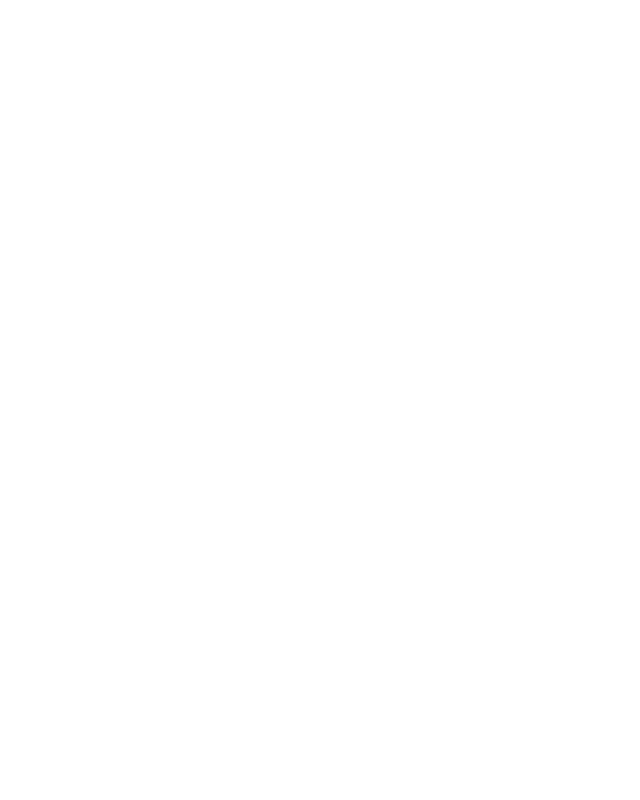
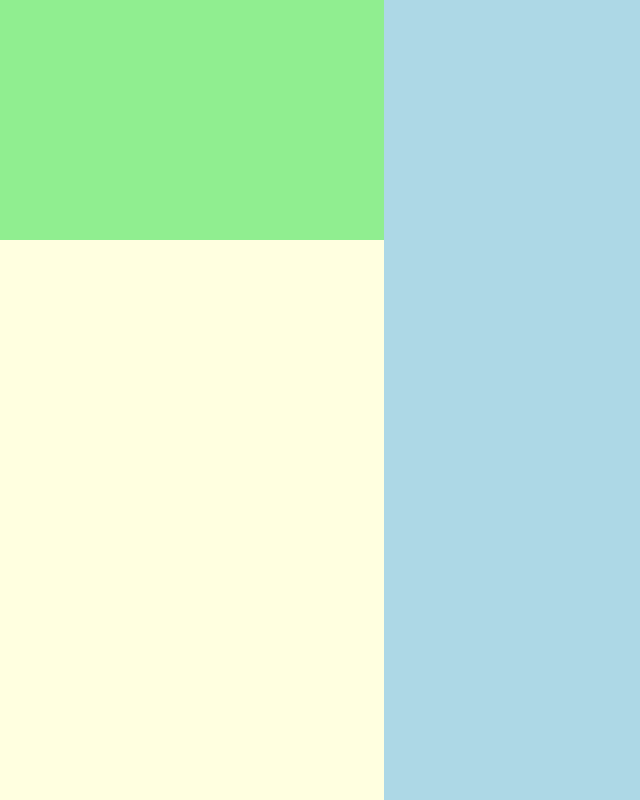
Before and after one commit to sumithere/Code-Evolutions, a React (Create React App) app: page /profile in a window 1280 px wide. Before the commit this address had no page. Shown: the whole page, without its empty margins (0-640 px from the left). Built offline with nearby package versions, Linux system fonts and the light colour scheme.

Commit message:
profile boxes created

```diff
--- a/src/App.js
+++ b/src/App.js
@@ -4,6 +4,7 @@
 import SignIn from "./components/SignIn";
 import { BrowserRouter as Router, Route, Routes, Link } from "react-router-dom";
 import Home from './components/Home';
+import Profile from './components/Profile';
 
 function App() {
   return (
@@ -15,6 +16,8 @@
           <Route path="/signin" element={<SignIn></SignIn>}>
           </Route>
           <Route path="/signup" element={<SignUp></SignUp>}>
+          </Route>
+          <Route path="/profile" element={<Profile></Profile>}>
           </Route>
           <Route path="/" element={<Home></Home>}>
           </Route>
--- /dev/null
+++ b/src/components/Profile.jsx
@@ -0,0 +1,15 @@
+import React from 'react';
+
+function Profile() {
+  return (
+    <div style={{display:"flex",flexDirection:"row",height:"100vh"}}>
+        <div style={{height:"inherit" , backgroundColor:"lightcoral",width:"30%"}}>
+            <div style={{height:"30%", backgroundColor:"lightgreen"}}></div>
+            <div style={{height:"70%", backgroundColor:"lightyellow"}}></div>
+        </div>
+        <div style={{height:"inherit" , backgroundColor:"lightblue",width:"70%"}}></div>
+    </div>
+  )
+}
+
+export default Profile
```
